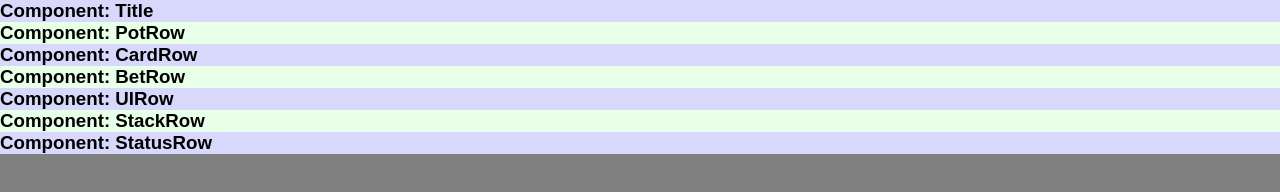
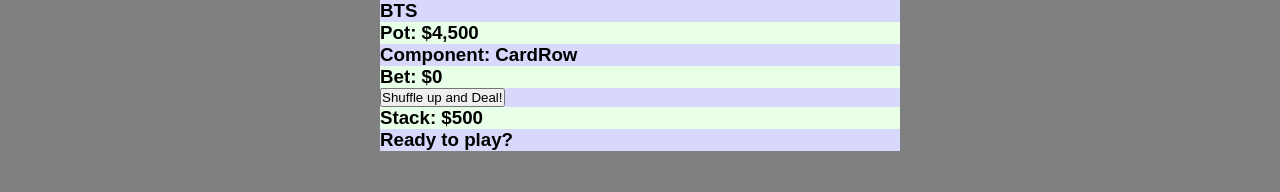
Before and after one commit to brianjb-lfl/between, a React app: page / in a window 1280 px wide. Built offline with nearby package versions, Linux system fonts and the light colour scheme.

Commit message:
all components in place and communicating

```diff
--- a/src/actions.js
+++ b/src/actions.js
@@ -0,0 +1,12 @@
+export const startGame = () => ({
+  type: 'START_GAME',
+});
+
+export const anteUp = () => ({
+  type: 'ANTE_UP',
+});
+
+export const placeBet = (betInput) => ({
+  type: 'PLACE_BET',
+  bet: betInput
+});
--- a/src/components/betrow.js
+++ b/src/components/betrow.js
@@ -2,10 +2,19 @@
 import {connect} from 'react-redux';
 import './betrow.css';
 
-export default function BetRow (props) {
+export function BetRow (props) {
   return (
     <div id="betrow-wrapper">
-      <h3>Component:  BetRow</h3>
+      <h3>Bet:  {props.bet.toLocaleString('en', {
+        style: 'currency',
+        currency: 'USD'
+      }).slice(0, -3)}</h3>
     </div>
   );
 };
+
+const mapStateToProps = state => ({
+  bet: state.bet
+});
+
+export default connect(mapStateToProps)(BetRow);
--- a/src/components/board.css
+++ b/src/components/board.css
@@ -1,5 +1,13 @@
 #board-wrapper {
-  width: 100%;
-  margin: 0;
+  width: 90vw;
+  margin: 0 auto;
   background-color: white;
 }
+
+@media (min-width: 576px) {
+
+  #board-wrapper {
+    width: 520px;
+  }
+
+}
--- a/src/components/potrow.js
+++ b/src/components/potrow.js
@@ -2,10 +2,19 @@
 import {connect} from 'react-redux';
 import './potrow.css';
 
-export default function PotRow (props) {
+export function PotRow (props) {
   return (
     <div id="potrow-wrapper">
-      <h3>Component:  PotRow</h3>
+      <h3>Pot:  {props.pot.toLocaleString('en', {
+        style: 'currency',
+        currency: 'USD'
+      }).slice(0, -3)}</h3>
     </div>
   );
 };
+
+const mapStateToProps = state => ({
+  pot: state.pot
+});
+
+export default connect(mapStateToProps)(PotRow);
--- a/src/components/stackrow.js
+++ b/src/components/stackrow.js
@@ -2,10 +2,21 @@
 import {connect} from 'react-redux';
 import './stackrow.css';
 
-export default function StackRow (props) {
+export function StackRow (props) {
   return (
     <div id="stackrow-wrapper">
-      <h3>Component:  StackRow</h3>
+      <h3>Stack:  {props.stack.toLocaleString('en', {
+        style: 'currency',
+        currency: 'USD'
+      }).slice(0,-3)}</h3>
     </div>
   );
 };
+
+const mapStateToProps = state => ({
+  stack: state.stack
+});
+
+export default connect(mapStateToProps)(StackRow);
+
+// return "$" + num.toFixed(2).replace(/(\d)(?=(\d{3})+(?!\d))/g, "$1,")
--- a/src/components/statusrow.js
+++ b/src/components/statusrow.js
@@ -2,10 +2,32 @@
 import {connect} from 'react-redux';
 import './statusrow.css';
 
-export default function StatusRow (props) {
+export function StatusRow (props) {
+  const statStrings = {
+    start:    <h3>
+                Ready to play?
+              </h3>,
+    preAnte:  <h3>
+                Ante = {props.anteAmt.toLocaleString('en', {
+                  style: 'currency',
+                  currency: 'USD'
+                }).slice(0, -3)}
+              </h3>,
+    bet:      <h3>
+                Place your bet
+              </h3>
+  }
+
   return (
     <div id="statusrow-wrapper">
-      <h3>Component:  StatusRow</h3>
+      {statStrings[props.appState]}
     </div>
   );
 };
+
+const mapStateToProps = state => ({
+  appState: state.appState,
+  anteAmt: state.anteAmt,
+});
+
+export default connect(mapStateToProps)(StatusRow);
--- a/src/components/title.js
+++ b/src/components/title.js
@@ -5,7 +5,7 @@
 export default function Title(props) {
   return (
     <div id="title-wrapper">
-      <h3>Component:  Title</h3>
+      <h3>BTS</h3>
     </div>
   );
 };
--- a/src/components/uirow.js
+++ b/src/components/uirow.js
@@ -1,11 +1,53 @@
 import React from 'react';
 import {connect} from 'react-redux';
 import './uirow.css';
+import {startGame, anteUp, placeBet} from '../actions';
 
-export default function UIRow (props) {
-  return (
-    <div id="uirow-wrapper">
-      <h3>Component:  UIRow</h3>
-    </div>
-  );
+export class UIRow extends React.Component {
+  constructor(props) {
+    super(props);
+  }
+
+  clickSUD() {
+    this.props.dispatch(startGame());
+  }
+
+  clickAnte() {
+    this.props.dispatch(anteUp());
+  }
+
+  placeBet() {
+    this.props.placeBet(this.betinput.value);
+  }
+
+  render() {
+    const uiCode = {
+      start:
+        <button id="sud-btn" class="solo-btn" type="button"
+          onClick={ () =>this.clickSUD()}>Shuffle up and Deal!</button>,
+      preAnte:
+        <button id="ante-btn" class="solo-btn" type="button"
+          onClick={ () =>this.clickAnte()}>Ante up!</button>,
+      bet:
+        <form id="bet-form" onSubmit={ () => this.placeBet()}>
+          <input id="bet-input" type="text" placeholder="0"
+            ref={ input => this.betinput = input} />
+          <button id="bet-btn" class="form-btn" type="submit">
+            Place bet
+          </button>
+        </form>
+    };
+
+    return (
+      <div id="uirow-wrapper">
+        <div>{uiCode[this.props.appState]}</div>
+      </div>
+    );
+  }
 };
+
+const mapStateToProps = state => ({
+  appState: state.appState
+});
+
+export default connect(mapStateToProps)(UIRow);
--- a/src/reducer.js
+++ b/src/reducer.js
@@ -1,10 +1,37 @@
 'use strict';
+import * as actions from './actions';
 
 const initialState = {
   appState: 'start',
+  pot: 4500,
+  stack: 500,
+  bet: 0,
+  anteAmt: 25,
 };
 
-export default (state, action) => {
-  state = state || initialState;
+export const reducer = (state=initialState, action) => {
+  if(action.type === 'START_GAME') {
+    state = Object.assign( {}, state, {
+      appState: 'preAnte'
+    });
+    return state;
+  }
+
+  if(action.type === 'ANTE_UP') {
+    state = Object.assign( {}, state, {
+      bet: state.anteAmt,
+      stack: state.stack - state.anteAmt,
+      appState: 'bet'
+    })
+  }
+
+  if(action.type === 'PLACE_BET') {
+    state = Object.assign( {}, state, {
+      bet: state.bet + action.bet,
+      stack: state.stack - action.bet,
+      appState: 'preReveal'
+    })
+  }
+
   return state;
-};
+}
--- a/src/store.js
+++ b/src/store.js
@@ -1,3 +1,3 @@
 import {createStore, applyMiddleware} from 'redux';
-import reducer from './reducer';
+import {reducer} from './reducer';
 export default createStore(reducer);
```
